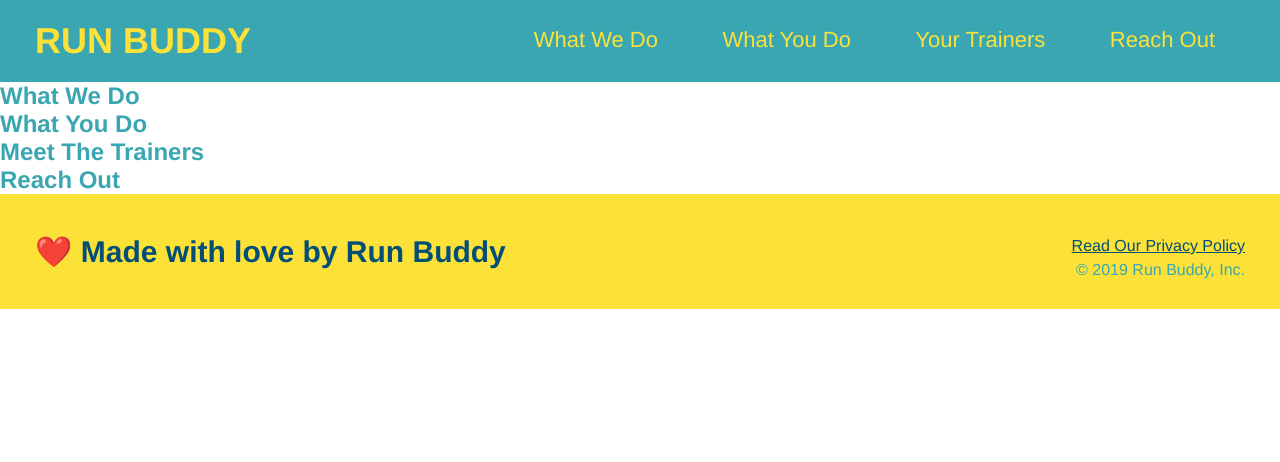
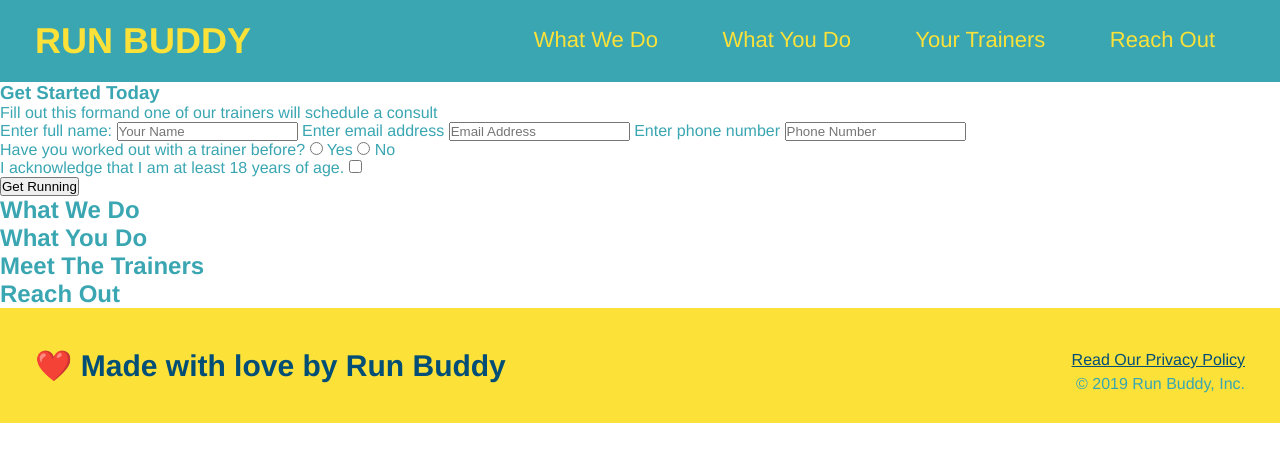
Before and after one commit to deoncole/run-buddy, a plain HTML site: page index.html in a window 1280 px wide. Drawn offline with Linux system fonts and the light colour scheme.

Commit message:
added hero form layout

```diff
--- a/index.html
+++ b/index.html
@@ -35,6 +35,31 @@
 
         <!--hero/jumbotron-->
         <section>
+            <div>
+                <h3>Get Started Today</h3>
+                <p>Fill out this formand one of our trainers will schedule a consult</p>
+                <!--Add form element-->
+                <form>
+                    <label for="name">Enter full name:</label>
+                    <input type="text" placeholder="Your Name" name="name" id="name"/>
+                    <label for="email">Enter email address</label>
+                    <input type="email" placeholder="Email Address" name="email" id="email"/>
+                    <label for="phone">Enter phone number</label>
+                    <input type="tel" placeholder="Phone Number" name="phone" id="phone"/>
+                    <p>
+                        Have you worked out with a trainer before?
+                        <input type="radio" name="trainer-confirm" id="trainer-yes"/>
+                        <label for="trainer-yes">Yes</label>
+                        <input type="radio" name="trainer-confirm" id="trainer-no"/>
+                        <label for="trainer-no">No</label>
+                    </p>
+                    <p>
+                        <label for="checkbox">I acknowledge that I am at least 18 years of age.</label>
+                        <input type="checkbox" name="age-confirm" id="checkbox"/>
+                    </p>
+                    <button type="submit">Get Running</button>
+                </form>
+            </div>
         </section>
 
         <!--"what we do section"-->
```
